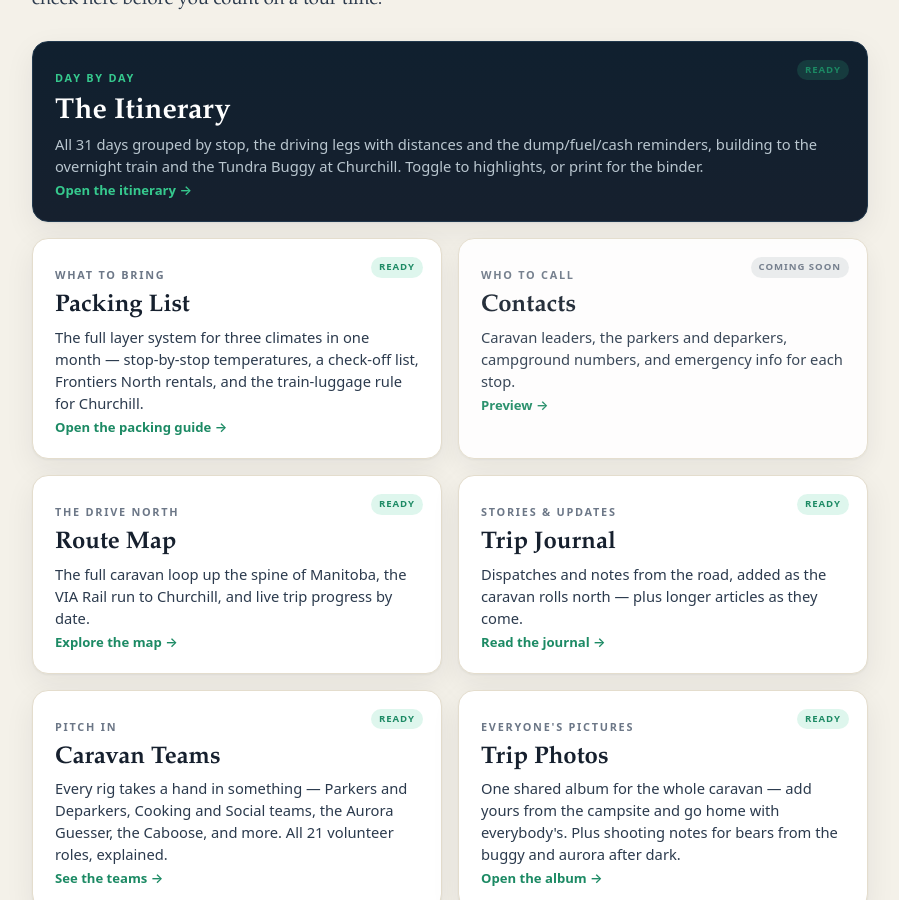
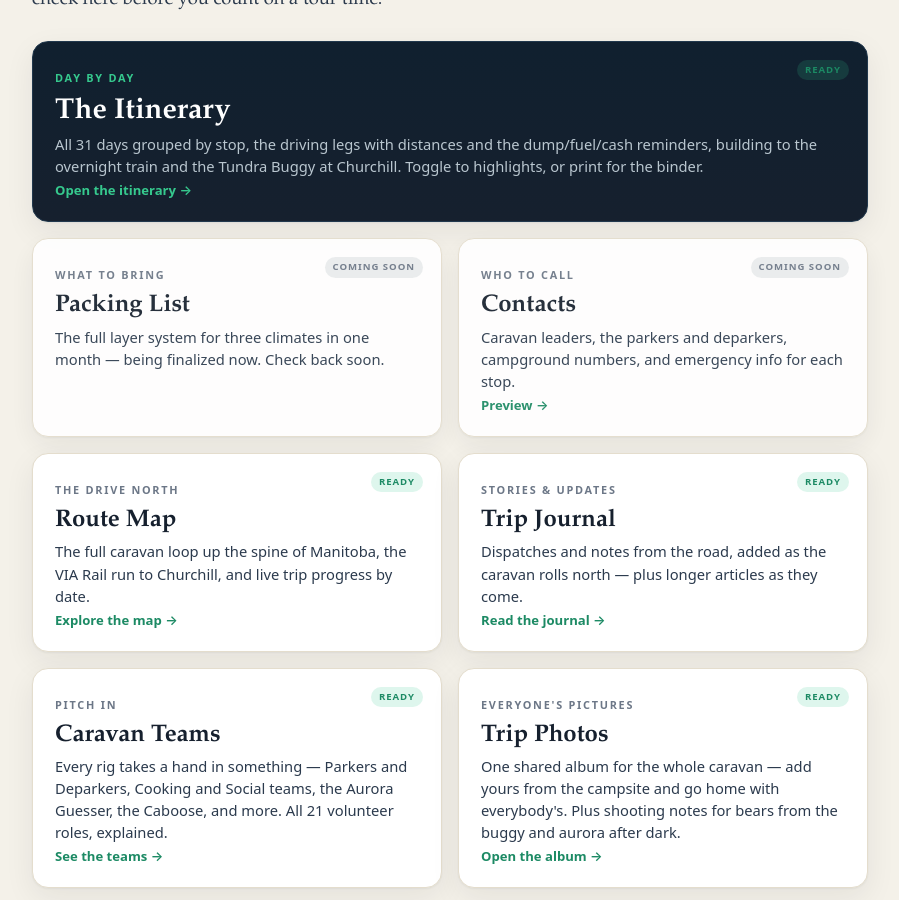
Before and after one commit to snthor-phd/polar-bears-2026, a Jekyll site: the page index.html, which Jekyll copies as it is, in a window 1280 px wide and 900 px high, scrolled down 363 px. Shown: the whole window, without its empty margins (190-1089 px from the left). Built offline with Jekyll 4.4.1, drawn with Linux system fonts in a browser that asks for light colours.

Commit message:
Pull packing list back to Coming soon (exclude from build, unlink homepage card)

```diff
--- a/_config.yml
+++ b/_config.yml
@@ -16,6 +16,7 @@ defaults:
       layout: article
 
 exclude:
+  - packing-list/index.html
   - deploy.sh
   - README.md
   - CUSTOM_DOMAIN.md
--- a/index.html
+++ b/index.html
@@ -97,13 +97,12 @@
         <span class="go">Open the itinerary</span>
       </a>
 
-      <a class="card" href="./packing-list/">
-        <span class="tag ready">Ready</span>
+      <div class="card soon">
+        <span class="tag soon">Coming soon</span>
         <span class="kicker">What to bring</span>
         <h2>Packing List</h2>
-        <p>The full layer system for three climates in one month — stop-by-stop temperatures, a check-off list, Frontiers North rentals, and the train-luggage rule for Churchill.</p>
-        <span class="go">Open the packing guide</span>
-      </a>
+        <p>The full layer system for three climates in one month — being finalized now. Check back soon.</p>
+      </div>
 
       <a class="card soon" href="./contacts/">
         <span class="tag soon">Coming soon</span>
```
